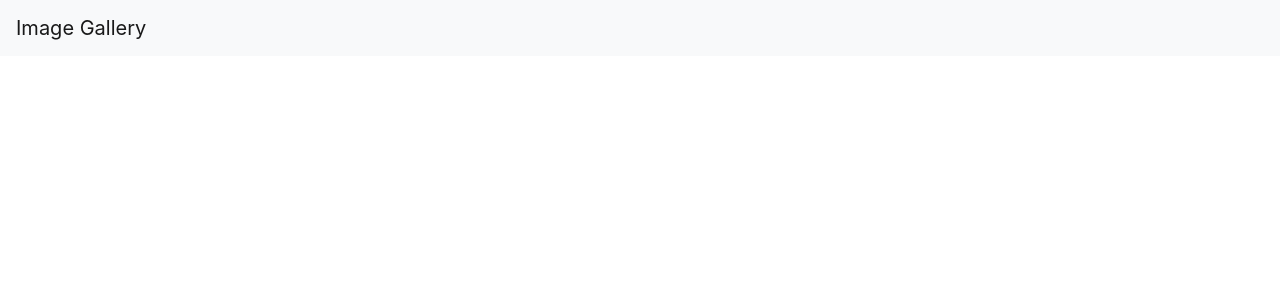
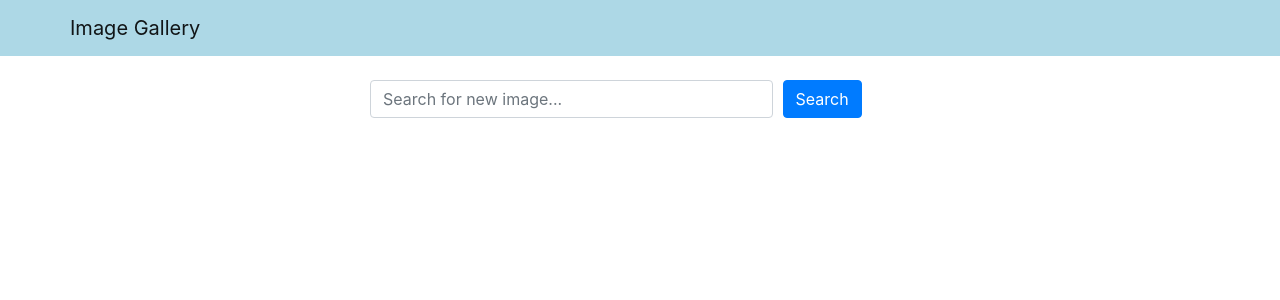
Before and after one commit to rafalostaszewski/gallery, a React (Create React App) app in the folder client/: page / in a window 1280 px wide. Shown: the top 300 px of the page. Built offline with nearby package versions, Linux system fonts and the light colour scheme.

Commit message:
controlled search component

```diff
--- a/client/src/App.js
+++ b/client/src/App.js
@@ -1,10 +1,22 @@
+import { useState } from 'react';
 import 'bootstrap/dist/css/bootstrap.min.css';
 import Header from './components/Header';
+import Search from './components/Search';
 
-function App() {
+const App = () => {
+  const [word, setWord] = useState('')
+
+  const handleSearchSubmit = (e) => {
+    e.preventDefault();
+    console.log(word)
+  }
+
+  // console.log(word)
+
   return (
     <div>
       <Header tittle="Image Gallery"/>
+      <Search word={word} setWord={setWord} handleSubmit={handleSearchSubmit}/>
     </div>
   );
 }
--- a/client/src/components/Header.js
+++ b/client/src/components/Header.js
@@ -1,12 +1,18 @@
-import React from 'react';
-import { Navbar } from 'react-bootstrap';
+import React from "react";
+import { Navbar, Container } from "react-bootstrap";
+
+const navbarStyle = {
+  backgroundColor: "lightblue",
+};
 
 const Header = ({ tittle }) => {
-    return(
-        <Navbar bg="light" variant="light">
-            <Navbar.Brand href="/">{tittle}</Navbar.Brand>
-        </Navbar>
-    )
+  return (
+    <Navbar style={navbarStyle} variant="light">
+      <Container>
+        <Navbar.Brand href="/">{tittle}</Navbar.Brand>
+      </Container>
+    </Navbar>
+  );
 };
 
 export default Header;
--- /dev/null
+++ b/client/src/components/Search.js
@@ -0,0 +1,31 @@
+import React from "react";
+import { Container, Row, Col, Button, Form } from "react-bootstrap";
+
+const Search = ({word, setWord, handleSubmit}) => {
+  return (
+    <Container className="mt-4">
+      <Row className="justify-content-center">
+        <Col xs={12} md={8} lg={6}>
+          <Form onSubmit={handleSubmit}>
+            <Form.Row>
+              <Col xs={9}>
+                <Form.Control
+                  type="text"
+                  value={word}
+                  onChange={(e) => setWord(e.target.value)}
+                  placeholder="Search for new image..." />
+              </Col>
+              <Col>
+                <Button variant="primary" type="submit">
+                  Search
+                </Button>
+              </Col>
+            </Form.Row>
+          </Form>
+        </Col>
+      </Row>
+    </Container>
+  );
+};
+
+export default Search;
```
